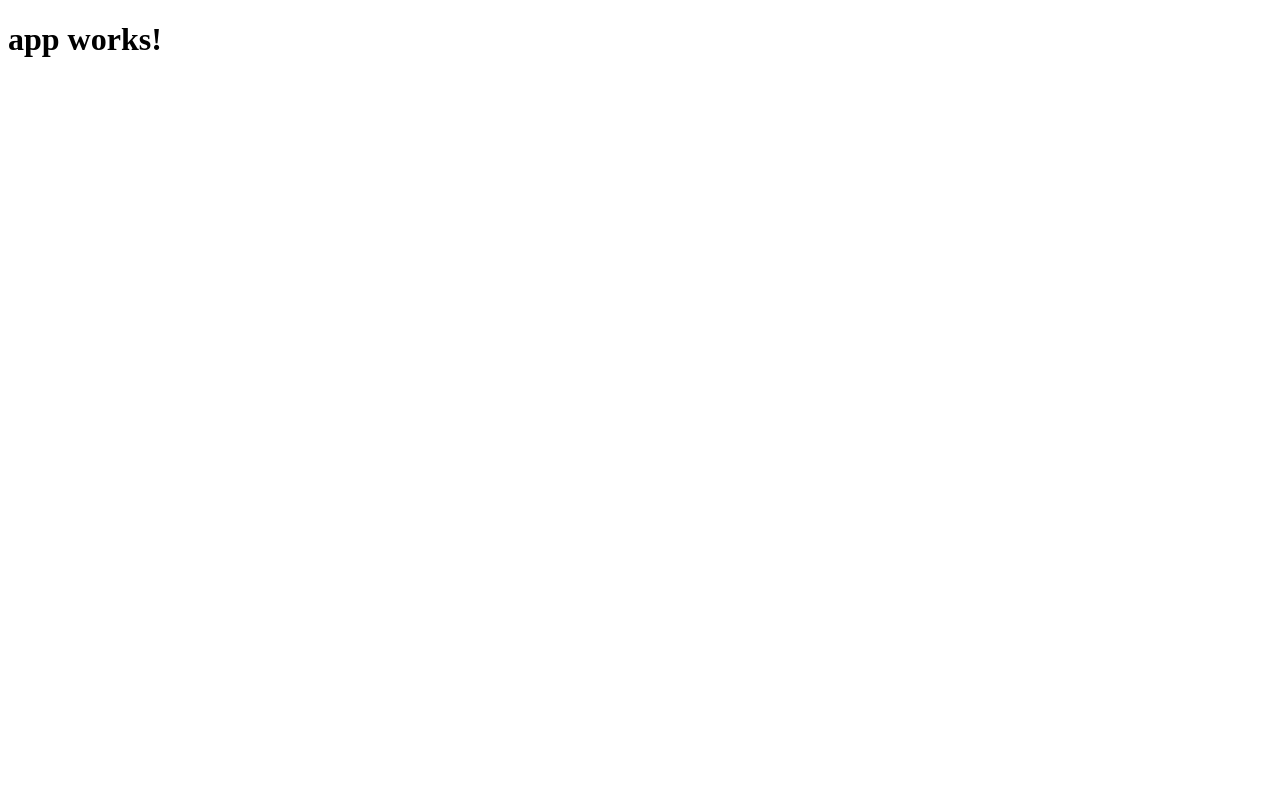
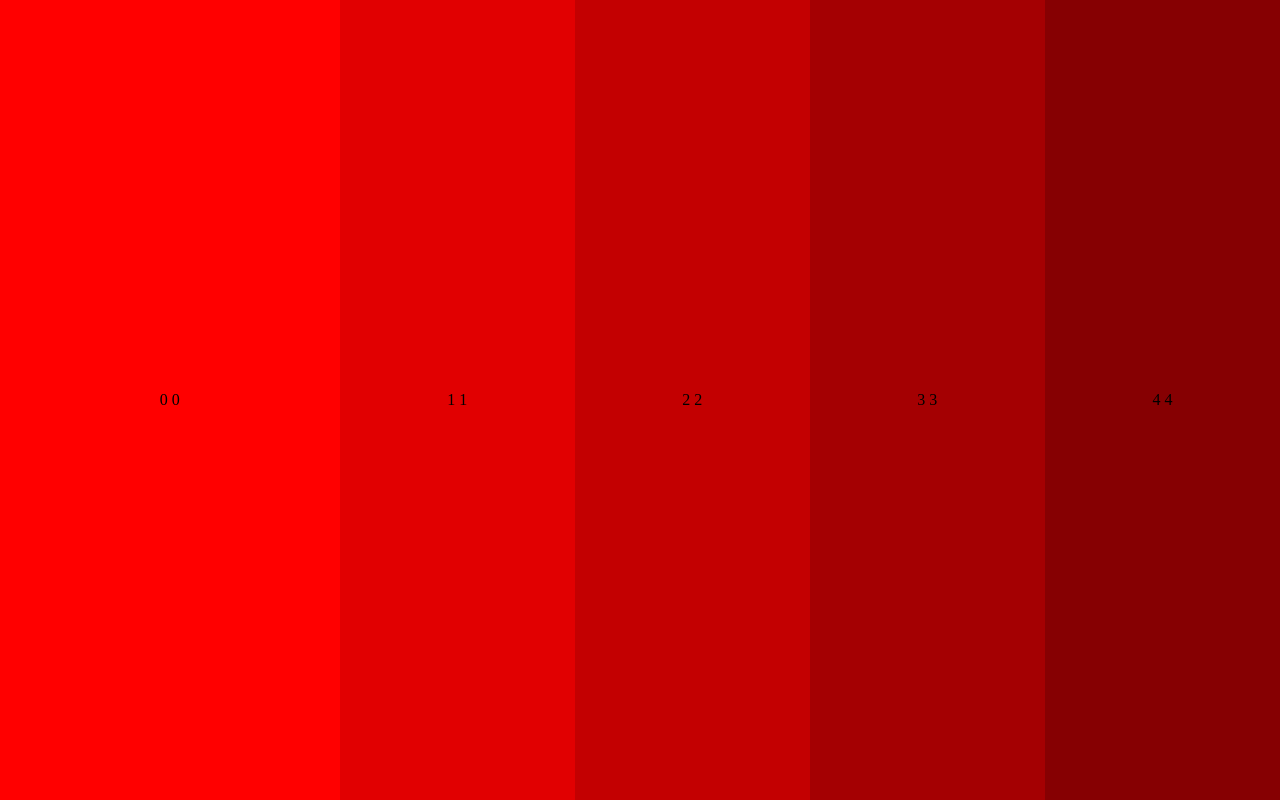
Before and after one commit to Xample/icstripes, an Angular app: page / in a window 1280 px wide. Built offline with nearby package versions, Linux system fonts and the light colour scheme.

Commit message:
POC for the stripes using Flexboxes

```diff
--- a/src/app/app.component.css
+++ b/src/app/app.component.css
@@ -0,0 +1,4 @@
+app-ic-stripes {
+  width:100%;
+  height:100vh;
+}
--- a/src/app/app.component.html
+++ b/src/app/app.component.html
@@ -1,3 +1,2 @@
-<h1>
-  {{title}}
-</h1>
+
+  <app-ic-stripes></app-ic-stripes>
--- a/src/app/app.module.ts
+++ b/src/app/app.module.ts
@@ -4,10 +4,12 @@ import { FormsModule } from '@angular/forms';
 import { HttpModule } from '@angular/http';
 
 import { AppComponent } from './app.component';
+import { IcStripesComponent } from './ic-stripes/ic-stripes.component';
 
 @NgModule({
   declarations: [
-    AppComponent
+    AppComponent,
+    IcStripesComponent
   ],
   imports: [
     BrowserModule,
--- /dev/null
+++ b/src/app/ic-stripes/ic-stripes.component.css
@@ -0,0 +1,46 @@
+
+@media (orientation: portrait){
+  :host {
+    flex-direction: column;
+  }
+}
+
+:host {
+  display: flex;
+  flex-wrap: nowrap;
+  justify-content: space-around;
+  align-content: stretch;
+  align-items: center;
+}
+
+.stripe {
+  height: 100%;
+  width:100%;
+  order: 0;
+  flex: 0 1 auto;
+  align-self: stretch;
+  flex-shrink:10;
+  transition: flex-shrink 100ms linear;
+
+  display: flex;
+  flex-direction: row;
+  flex-wrap: nowrap;
+  justify-content: center;
+  align-content: center;
+  align-items: center;
+
+}
+
+.stripe:hover {
+  flex-shrink:9;
+  transition: flex-shrink 100ms linear;
+}
+
+@keyframes stripes {
+  from {
+    background-color: red;
+  }
+  to {
+    background-color: #680003;
+  }
+}
--- /dev/null
+++ b/src/app/ic-stripes/ic-stripes.component.html
@@ -0,0 +1,12 @@
+<div
+  class="stripe" *ngFor="let item of [0,1,2,3,4]; let i = index"
+  [ngStyle]="{
+  'animation': 'stripes 5s -'+i+'s infinite',
+  'animation-play-state': 'paused',
+  'animation-timing-function': 'linear'
+}"
+>
+  <div class="content">
+  {{i}} {{item}}
+  </div>
+</div>
--- /dev/null
+++ b/src/app/ic-stripes/ic-stripes.component.ts
@@ -0,0 +1,15 @@
+import { Component, OnInit } from '@angular/core';
+
+@Component({
+  selector: 'app-ic-stripes',
+  templateUrl: './ic-stripes.component.html',
+  styleUrls: ['./ic-stripes.component.css']
+})
+export class IcStripesComponent implements OnInit {
+
+  constructor() { }
+
+  ngOnInit() {
+  }
+
+}
--- a/src/styles.css
+++ b/src/styles.css
@@ -1 +1,5 @@
 /* You can add global styles to this file, and also import other style files */
+body {
+    margin: 0;
+    padding:0;
+}
```
Also changed, not shown: 1 other file (tests, documents, lock files or other folders).
